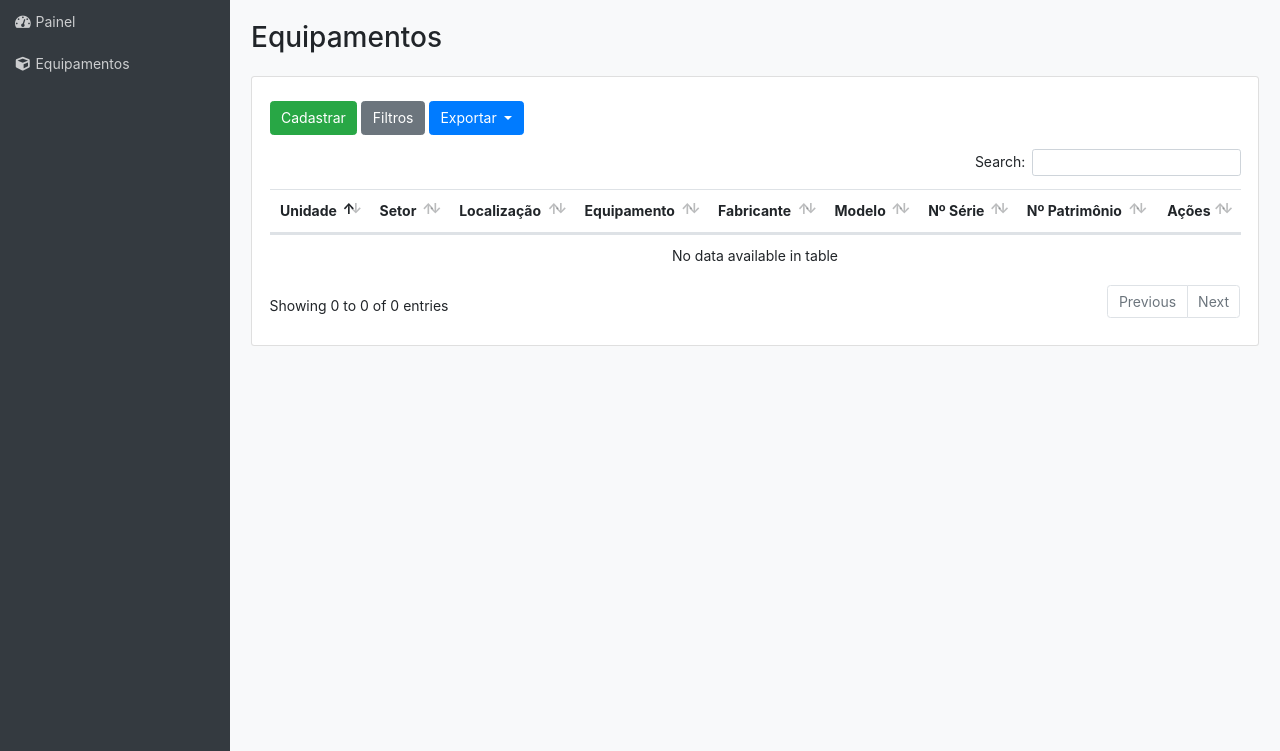
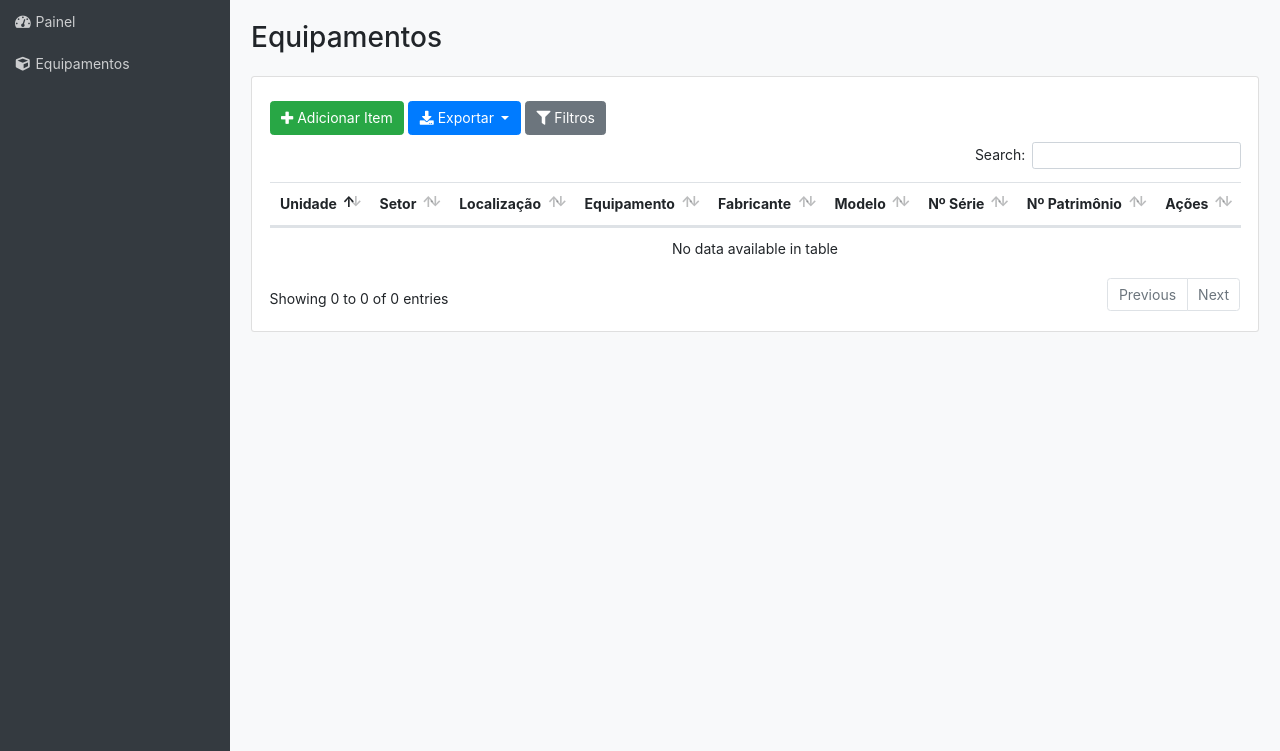
Before and after one commit to alexfructo/asset_manager, a Django app: page /equipamentos in a window 1280 px wide. Shown: the part 49-800 px from the top of the page. Run offline with Django 3.2, Linux system fonts and the light colour scheme; the visitor is signed in with stand-in values (Sample User, id 1); data that the repository does not hold is empty; some libraries are stand-ins or nearby versions.

Commit message:
Ajustes no layout do template de visualização de equipamentos.

```diff
--- a/core/templates/assets.html
+++ b/core/templates/assets.html
@@ -1,7 +1,9 @@
 {% extends 'base.html' %}
 {% load static %}
+{% load widget_tweaks %}
 {% block css %}
 <link rel="stylesheet" href="{% static 'css/datatables.min.css' %}">
+<link rel="stylesheet" href="https://cdn.jsdelivr.net/npm/bootstrap-select@1.13.14/dist/css/bootstrap-select.min.css">
 {% endblock %}
 {% block title%} - Equipamentos{% endblock %}
 {% block content %}
@@ -10,20 +12,22 @@
     <div class="card-body">
         <div class="row">
             <div class="col my-2">
-                <a href="{% url 'core:asset_register' %}" class="btn btn-success">Cadastrar</a>
-                <button type="button" class="btn btn-secondary" data-toggle="collapse" data-target="#collapseFiltros"
-                    aria-expanded="false" aria-controls="collapseFiltros">Filtros</button>
+                <!-- <a href="{% url 'core:asset_register' %}" class="btn btn-success"><i class="fa fa-plus"></i> Adicionar Item</a>-->
+                <button class="btn btn-md btn-success" type="button" data-toggle="modal" data-target="#cadastroModal"><i
+                        class="fa fa-plus"></i> Adicionar Item</button>
                 <div class="btn-group">
                     <button class="btn btn-primary dropdown-toggle" type="button" id="dropdownMenuButton"
                         data-toggle="dropdown" aria-haspopup="true" aria-expanded="false">
-                        Exportar
+                        <i class="fa fa-download"></i> Exportar
                     </button>
                     <div class="dropdown-menu" aria-labelledby="dropdownMenuButton">
-                        <a class="dropdown-item" href="#">PDF</a>
-                        <a class="dropdown-item" href="#">XLS</a>
-                        <a class="dropdown-item" href="#">CSV</a>
+                        <a class="dropdown-item" href="#" id="pdf">PDF</a>
+                        <a class="dropdown-item" href="#" id="xls">XLS</a>
+                        <a class="dropdown-item" href="#" id="csv">CSV</a>
                     </div>
                 </div>
+                <button type="button" class="btn btn-secondary" data-toggle="collapse" data-target="#collapseFiltros"
+                    aria-expanded="false" aria-controls="collapseFiltros"><i class="fa fa-filter"></i> Filtros</button>
             </div>
         </div>
         <div id="collapseFiltros" class="row mt-4 mx-md-1 justify-content-center collapse">
@@ -34,7 +38,7 @@
                     <fieldset>
                         <div class="row align-self-center">
                             <div class="form-group col-xs-3 px-3">
-                                <label for="unidade" class="control-label">Unidade</label>
+                                <label for="unidade" class="control-label"><strong>Unidade</strong></label>
                                 <select name="unidade" id="unidade" class="form-control">
                                     <option value="" selected>Todos</option>
                                     {% if localizacao %}
@@ -45,7 +49,7 @@
                                 </select>
                             </div>
                             <div class="form-group col-xs-3 px-3">
-                                <label for="setor" class="label-control">Setor</label>
+                                <label for="setor" class="label-control"><strong>Setor</strong></label>
                                 <select name="setor" id="setor" class="form-control">
                                     <option value="" selected>Todos</option>
                                     {% if setor %}
@@ -56,7 +60,7 @@
                                 </select>
                             </div>
                             <div class="form-group col-xs-3 px-3">
-                                <label for="localizacao" class="label-control">Localização</label>
+                                <label for="localizacao" class="label-control"><strong>Localização</strong></label>
                                 <select name="localizacao" id="localizacao" class="form-control">
                                     <option value="" selected>Todos</option>
                                     {% if grupo %}
@@ -67,7 +71,7 @@
                                 </select>
                             </div>
                             <div class="form-group col-xs-3 px-3">
-                                <label for="equipamento" class="label-control">Equipamento</label>
+                                <label for="equipamento" class="label-control"><strong>Equipamento</strong></label>
                                 <select name="equipamento" id="equipamento" class="form-control">
                                     <option value="" selected>Todos</option>
                                     {% if categoria %}
@@ -78,7 +82,18 @@
                                 </select>
                             </div>
                             <div class="form-group col-xs-3 px-3">
-                                <label for="equipamento" class="label-control">Status</label>
+                                <label for="fabricante" class="label-control"><strong>Fabricante</strong></label>
+                                <select name="fabricante" id="fabricante" class="form-control">
+                                    <option value="" selected>Todos</option>
+                                    {% if fabricante %}
+                                    {% for item in fabricante %}
+                                    <option value="{{ item.codigo }}"> {{ item.nome }} </option>
+                                    {% endfor %}
+                                    {% endif %}
+                                </select>
+                            </div>
+                            <div class="form-group col-xs-3 px-3">
+                                <label for="equipamento" class="label-control"><strong>Status</strong></label>
                                 <select name="status" id="status" class="form-control">
                                     <option value="" selected>Todos</option>
                                     <option value="0">Armazenado</option>
@@ -86,9 +101,8 @@
                                     <option value="2">Descartado</option>
                                 </select>
                             </div>
-                            <div class="form-group col-xs-3 px-3 align-self-end">
-                                <button class="btn btn-md btn-primary" type="submit"><i class="fa fa-filter"></i>
-                                    Filtrar</button>
+                            <div class="form-group col-xs-2 align-self-end">
+                                <button class="btn btn-md px-3 btn-secondary" type="submit">Filtrar</button>
                             </div>
                         </div>
                     </fieldset>
@@ -96,7 +110,7 @@
             </div>
         </div>
         <div class="row">
-            <div class="col my-2">
+            <div class="col">
                 <table id="assets" class="table table-hover display responsive nowrap" cellspacing="0" width="100%">
                     <thead>
                         <tr>
@@ -109,10 +123,68 @@
                             <th>Nº Série</th>
                             <th>Nº Patrimônio</th>
                             <th>Status</th>
-                            <th class="actions">Ações</th>
+                            <th>Ações</th>
                         </tr>
                     </thead>
                 </table>
+            </div>
+        </div>
+    </div>
+</div>
+
+<!-- Cadastro Modal -->
+<div class="modal fade" id="cadastroModal" role="dialog" aria-labelledby="cadastroModalLabel"
+    aria-hidden="true">
+    <div class="modal-dialog modal-lg" role="document">
+        <div class="modal-content">
+            <div class="modal-header">
+                <h5 class="modal-title" id="cadastroModalLabel">Equipamento - Novo Item</h5>
+                <button type="button" class="close" data-dismiss="modal" aria-label="Close">
+                    <span aria-hidden="true">&times;</span>
+                </button>
+            </div>
+            <div class="modal-body">
+                <div class="row">
+                    <div class="col">
+                        <form action="" method="post">
+                            <fieldset>
+                                <div class="row">
+                                    <div class="col-md-4 form-group">
+                                        <label for="{{form.localizacao.auto_id}}">{{form.localizacao.label}}</label>
+                                    </div>
+                                    <div class="col-md-4 form-group">
+                                        <label for="{{form.setor.auto_id}}">{{form.setor.label}}</label>
+                                    </div>
+                                    <div class="col-md-4 form-group">
+                                        <label for="{{form.grupo.auto_id}}">{{form.grupo.label}}</label>
+                                    </div>
+                                </div>
+                                <div class="row">
+                                    <div class="col-md-4 form-group">
+                                        {% render_field form.localizacao data-live-search="true" class="selectpicker" placeholder=form.localizacao.label %}
+                                    </div>
+                                    <div class="col-md-4 form-group">
+                                        {% render_field form.setor data-live-search="true" class="selectpicker" placeholder=form.setor.label %}
+                                    </div>
+                                    <div class="col-md-4 form-group">
+                                        {% render_field form.grupo data-live-search="true" class="selectpicker" placeholder=form.grupo.label %}
+                                    </div>
+                                </div>
+                                <div class="row">
+
+                                </div>
+                                <div class="row">
+
+                                </div>
+                            </fieldset>
+                        </form>
+                    </div>
+                </div>
+            </div>
+            <div class="modal-footer">
+                <button type="button" class="btn btn-danger" data-dismiss="modal"><i class="fa fa-times"></i>
+                    Cancelar</button>
+                <button type="button" class="btn btn-success"><i class="fa fa-save"></i> Salvar</button>
             </div>
         </div>
     </div>
@@ -121,14 +193,29 @@
 {% block javascript %}
 <script src="{% static 'js/datatables.min.js' %}"></script>
 <script src="{% static 'js/assets.js' %}"></script>
+<script src="https://cdn.jsdelivr.net/npm/bootstrap-select@1.13.14/dist/js/bootstrap-select.min.js"></script>
+<script src="https://cdn.jsdelivr.net/npm/bootstrap-select@1.13.14/dist/js/i18n/defaults-*.min.js"></script>
 <script>
-   $(document).ready(function(){
-    var table = getData();
+    $(document).ready(function () {
 
-    $("#filtro").submit(function(event){
-        event.preventDefault();
-        table.ajax.reload();
+        var table = getData();
+
+        $("#filtro").submit(function (event) {
+            event.preventDefault();
+            table.ajax.reload();
+        });
+
+        $("#pdf").click(function () {
+            alert("PDF não implementado.");
+        });
+
+        $("#xls").click(function () {
+            alert("XLS não implementado.");
+        });
+
+        $("#csv").click(function () {
+            alert("CSV não implementado.");
+        });
     });
-   });
 </script>
 {% endblock %}
```
